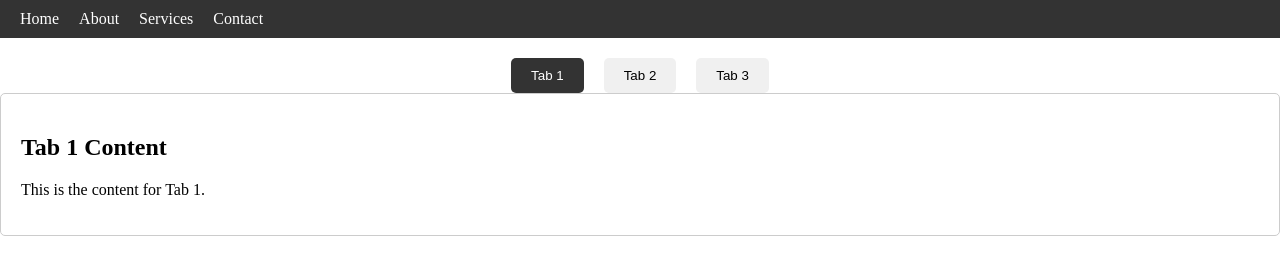
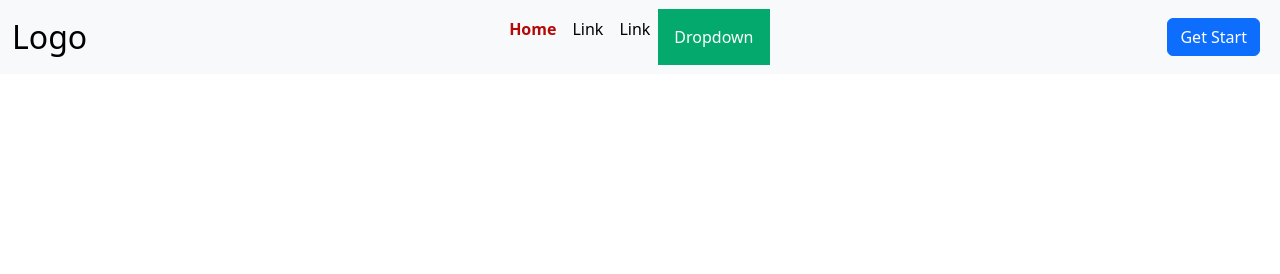
Before and after one commit to Ansari839/web-template, a plain HTML site: page index.html in a window 1280 px wide. Drawn offline with nearby package versions, Linux system fonts and the light colour scheme.

Commit message:
Navbar remain

```diff
--- a/index.html
+++ b/index.html
@@ -1,46 +1,82 @@
 <!DOCTYPE html>
 <html lang="en">
+
 <head>
     <meta charset="UTF-8">
     <meta name="viewport" content="width=device-width, initial-scale=1.0">
     <link rel="stylesheet" href="styles.css">
     <script src="script.js"></script>
+    <link href="https://cdn.jsdelivr.net/npm/bootstrap@5.3.1/dist/css/bootstrap.min.css" rel="stylesheet"
+        integrity="sha384-4bw+/aepP/YC94hEpVNVgiZdgIC5+VKNBQNGCHeKRQN+PtmoHDEXuppvnDJzQIu9" crossorigin="anonymous">
     <title>Custom Navbar</title>
 </head>
+
 <body>
-    <header>
-        <nav class="navbar">
-            <div class="toggle-button" id="toggle-button">
-                <div class="bar"></div>
-                <div class="bar"></div>
-                <div class="bar"></div>
+
+
+    <!-- Navbar -->
+    <nav class="navbar navbar-expand-sm navbar-dark bg-light">
+        <div class="container-fluid">
+            <a class="navbar-brand logo" href="#">Logo</a>
+            <button class="navbar-toggler text-dark" type="button" data-bs-toggle="collapse" data-bs-target="#mynavbar">
+                <span class="navbar-toggler-icon text-dark"></span>
+            </button>
+            <div class="collapse navbar-collapse" id="mynavbar">
+                <ul class="navbar-nav m-auto">
+                    <li class="nav-item">
+                        <a class="nav-link active-nav" href="index.html">Home</a>
+                    </li>
+                    <li class="nav-item">
+                        <a class="nav-link" href="#">Link</a>
+                    </li>
+                    <li class="nav-item">
+                        <a class="nav-link" href="#">Link</a>
+                    </li>
+                    <!-- <li class="nav-item dropdown">
+                        <a class="nav-link dropdown-toggle" href="#" role="button"
+                            data-bs-toggle="dropdown">Dropdown</a>
+                        <ul class="dropdown-menu">
+                            <li><a class="dropdown-item" href="#">Link</a></li>
+                            <li><a class="dropdown-item" href="#">Another link</a></li>
+                            <li><a class="dropdown-item" href="#">A third link</a></li>
+                        </ul>
+                    </li> -->
+                    <li>
+                        <div class="dropdown">
+                            <button class="dropbtn">Dropdown</button>
+                            <div class="dropdown-content">
+                              <a href="#">Link 1</a>
+                              <a href="#">Link 2</a>
+                              <a href="#">Link 3</a>
+                            </div>
+                          </div>
+                    </li>
+                </ul>
+
+                <button class="btn btn-primary me-2" type="button">Get Start</button>
             </div>
-            <ul class="nav-links" id="nav-links">
-                <li><a href="#">Home</a></li>
-                <li><a href="#">About</a></li>
-                <li><a href="#">Services</a></li>
-                <li><a href="#">Contact</a></li>
-            </ul>
-        </nav>
-    </header>
-    <!-- Your content goes here -->
-    <div class="tabs">
-        <button class="tab-btn active" data-tab="tab1">Tab 1</button>
-        <button class="tab-btn" data-tab="tab2">Tab 2</button>
-        <button class="tab-btn" data-tab="tab3">Tab 3</button>
-    </div>
-    <div id="tab1" class="tab-content active">
-        <h2>Tab 1 Content</h2>
-        <p>This is the content for Tab 1.</p>
-    </div>
-    <div id="tab2" class="tab-content">
-        <h2>Tab 2 Content</h2>
-        <p>This is the content for Tab 2.</p>
-    </div>
-    <div id="tab3" class="tab-content">
-        <h2>Tab 3 Content</h2>
-        <p>This is the content for Tab 3.</p>
-    </div>
+        </div>
+    </nav>
+
+    <!-- Navbar -->
+
+
+
+
+
+
+
+
+
+
+
+
+
+
 
 </body>
+<script src="https://cdn.jsdelivr.net/npm/bootstrap@5.3.1/dist/js/bootstrap.bundle.min.js"
+    integrity="sha384-HwwvtgBNo3bZJJLYd8oVXjrBZt8cqVSpeBNS5n7C8IVInixGAoxmnlMuBnhbgrkm"
+    crossorigin="anonymous"></script>
+
 </html>
--- a/styles.css
+++ b/styles.css
@@ -1,123 +1,80 @@
-/* Reset some default styles */
-body, ul {
+body{
     margin: 0;
     padding: 0;
+    box-sizing: border-box;
 }
 
-/* Style the header and navbar */
-header {
-    background-color: #333;
-    color: #fff;
-    padding: 10px 0;
-    text-align: center;
-}
+:root {
+    --dark:black ;
+    --medium : rgb(180, 9, 9);
+  }
 
-.navbar {
-    display: flex;
-    justify-content: space-between;
-    align-items: center;
-    padding: 0 20px;
-}
-
-/* Style the toggle button (hamburger menu) */
-.toggle-button {
-    display: none; /* Hide by default on larger screens */
-    flex-direction: column;
-    cursor: pointer;
-}
-
-.bar {
-    width: 25px;
-    height: 3px;
-    background-color: #fff;
-    margin: 3px 0;
-    transition: 0.4s;
-}
-
-/* Style the navigation links */
-.nav-links {
+  li {
     list-style: none;
-    display: flex;
-}
-
-.nav-links li {
-    margin-right: 20px;
-}
-
-.nav-links a {
+  }
+  a {
     text-decoration: none;
-    color: #fff;
-    transition: color 0.3s;
-}
-
-.nav-links a:hover {
-    color: #ff9900;
-}
-
-/* Media query for mobile screens */
-@media (max-width: 768px) {
-    .toggle-button {
-        display: flex; /* Show toggle button on mobile screens */
-    }
-
-    .nav-links {
-        display: none; /* Hide navigation links by default on mobile */
-        flex-direction: column;
-        background-color: #333;
-        position: absolute;
-        top: 60px;
-        left: 0;
-        width: 100%;
-        text-align: center;
-    }
-
-    .nav-links.active {
-        display: flex; /* Show navigation links when active */
-    }
-
-    .navbar.active .bar:nth-child(1) {
-        transform: translateY(6px) rotate(45deg);
-    }
-
-    .navbar.active .bar:nth-child(2) {
-        opacity: 0;
-    }
-
-    .navbar.active .bar:nth-child(3) {
-        transform: translateY(-6px) rotate(-45deg);
-    }
-}
+  }
 
 
 
-.tabs {
-    display: flex;
-    justify-content: center;
-    margin-top: 20px;
+
+  /* Navbar Start */
+
+  a:hover {
+    color: var(--medium) !important;
+  }
+
+  .active-nav{
+    font-weight: bold !important;
+    color:var(--medium) !important;
+  }
+.logo {
+    color: var(--dark) !important;
+    font-size:2rem !important;
 }
+.nav-item > a {
+    color: var(--dark);
+}
+  .nav-item > a:active{
+    color: var(--medium) !important;
+  }
 
-.tab-btn {
-    background-color: #f0f0f0;
+
+  .dropbtn {
+    background-color: #04AA6D;
+    color: white;
+    padding: 16px;
+    font-size: 16px;
     border: none;
-    padding: 10px 20px;
-    margin: 0 10px;
-    cursor: pointer;
-    outline: none;
-    border-radius: 5px;
-}
+  }
 
-.tab-btn.active {
-    background-color: #333;
-    color: #fff;
-}
+  .dropdown {
+    position: relative;
+    display: inline-block;
+  }
 
-.tab-content {
+  .dropdown-content {
     display: none;
-    padding: 20px;
-    border: 1px solid #ccc;
-    border-radius: 5px;
-}
+    position: absolute;
+    background-color: #f1f1f1;
+    min-width: 160px;
+    box-shadow: 0px 8px 16px 0px rgba(0,0,0,0.2);
+    z-index: 1;
+  }
 
-.tab-content.active {
+  .dropdown-content a {
+    color: black;
+    padding: 12px 16px;
+    text-decoration: none;
     display: block;
-}
+  }
+
+  .dropdown-content a:hover {background-color: #ddd;}
+
+  .dropdown:hover .dropdown-content {display: block;}
+
+  .dropdown:hover .dropbtn {background-color: #3e8e41;}
+
+
+  /* Navbar End */
```
